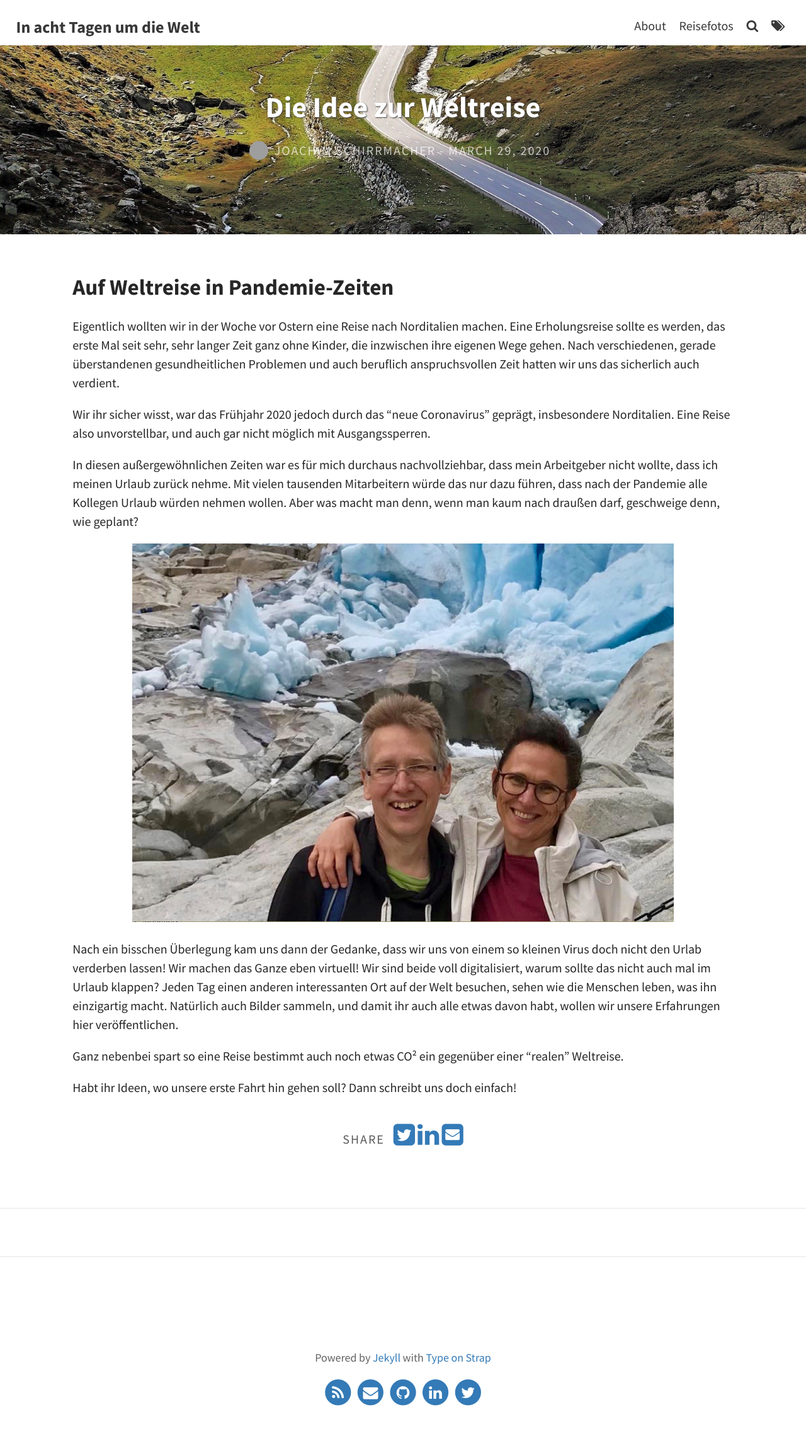
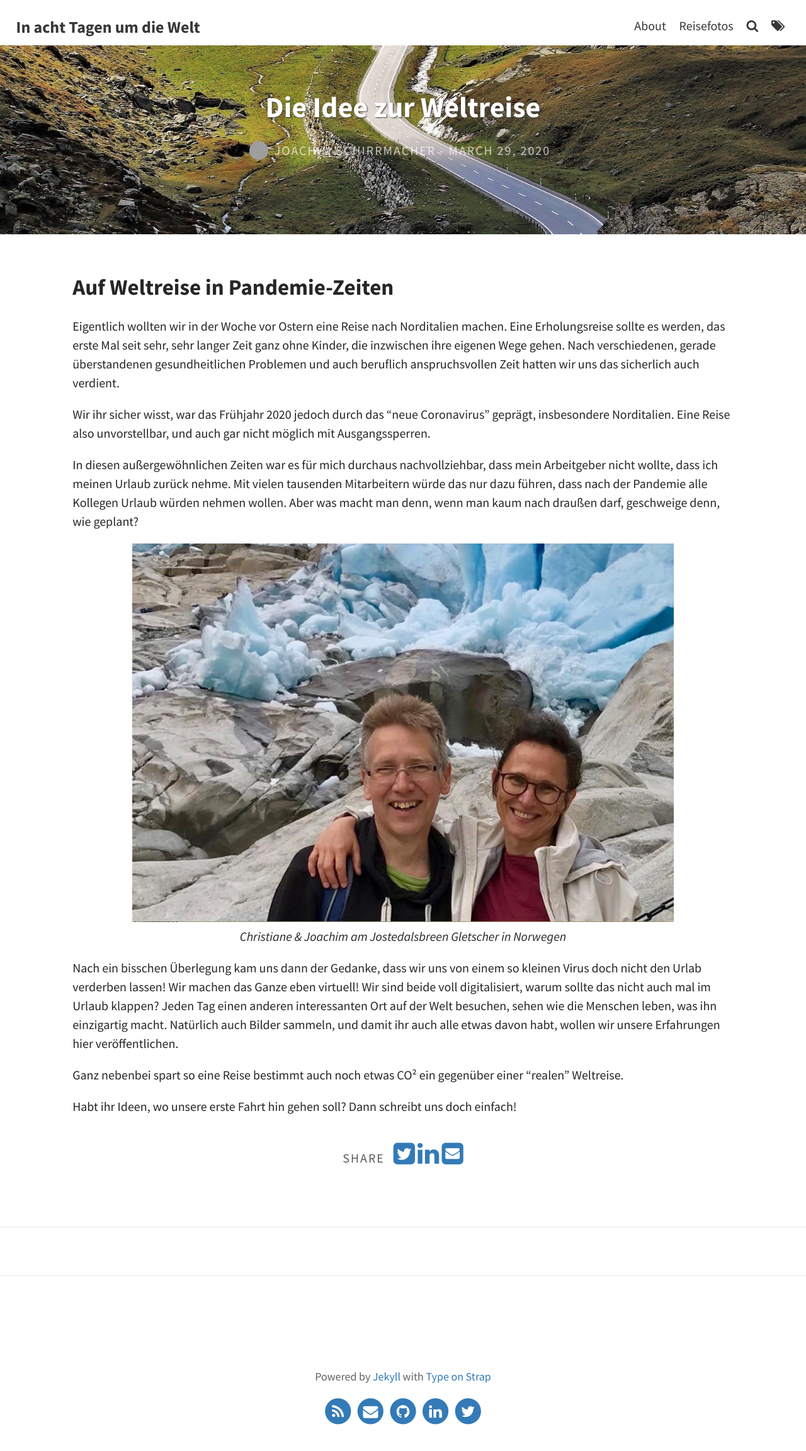
Before and after one commit to jschirrmacher/eight-days, a Jekyll site: the page built from _posts/2020-03-29-in-acht-tagen-um-die-welt.md, in a window 1280 px wide. Shown: the whole page at 63% size. Built offline with Jekyll 4.4.1, drawn with Linux system fonts in a browser that asks for light colours; comment, search, counter and statistics services are not loaded; before the commit the page ends 2274 px from its top, so only the background shows below that; grey boxes are pictures that could not be loaded.

Commit message:
Image descriptions

```diff
--- a/_includes/gallery.html
+++ b/_includes/gallery.html
@@ -13,7 +13,10 @@ html { overflow-y: scroll; }
 {% for image in site.static_files %}
   {% if image.path contains include.gallery_path %}
     {% unless image.path contains '.md' %}
-        <img src="{{ image.path | relative_url }}" alt="" class="grid-item" style="padding: 0;">
+        <div class="grid-item">
+          <img src="{{ image.path | relative_url }}" alt="" style="padding: 0;">
+          <em>{{ image.basename }}</em>
+        </div>
     {% endunless %}
   {% endif %}
 {% endfor %}
--- a/_posts/2020-03-29-in-acht-tagen-um-die-welt.md
+++ b/_posts/2020-03-29-in-acht-tagen-um-die-welt.md
@@ -2,7 +2,7 @@
 layout: post
 title: Die Idee zur Weltreise
 feature-img: assets/img/header.jpg
-thumbnail: /assets/img/gallery/Christiane-und-Joachim.jpg
+thumbnail: /assets/img/gallery/Christiane und Joachim am Jostedalbreen in Norwegen.jpg
 author: jschirrmacher
 ---
 ## Auf Weltreise in Pandemie-Zeiten
@@ -13,7 +13,8 @@ Wir ihr sicher wisst, war das Frühjahr 2020 jedoch durch das "neue Coronavirus"
 
 In diesen außergewöhnlichen Zeiten war es für mich durchaus nachvollziehbar, dass mein Arbeitgeber nicht wollte, dass ich meinen Urlaub zurück nehme. Mit vielen tausenden Mitarbeitern würde das nur dazu führen, dass nach der Pandemie alle Kollegen Urlaub würden nehmen wollen. Aber was macht man denn, wenn man kaum nach draußen darf, geschweige denn, wie geplant?
 
-![Christiane & Joachim](/assets/img/gallery/Christiane-und-Joachim.jpg)
+![Christiane & Joachim am Jostedalsbreen Gletscher in Norwegen](/assets/img/gallery/Christiane und Joachim am Jostedalbreen in Norwegen.jpg)
+_Christiane & Joachim am Jostedalsbreen Gletscher in Norwegen_
 
 Nach ein bisschen Überlegung kam uns dann der Gedanke, dass wir uns von einem so kleinen Virus doch nicht den Urlab verderben lassen! Wir machen das Ganze eben virtuell! Wir sind beide voll digitalisiert, warum sollte das nicht auch mal im Urlaub klappen? Jeden Tag einen anderen interessanten Ort auf der Welt besuchen, sehen wie die Menschen leben, was ihn einzigartig macht. Natürlich auch Bilder sammeln, und damit ihr auch alle etwas davon habt, wollen wir unsere Erfahrungen hier veröffentlichen.
 
--- a/assets/css/main.scss
+++ b/assets/css/main.scss
@@ -43,3 +43,8 @@ header#main {
     }
   }
 }
+
+img + em {
+  text-align: center;
+  display: block;
+}
```
Also changed, not shown: assets/img/gallery/Christiane und Joachim am Jostedalbreen in Norwegen.jpg (renamed from assets/img/gallery/Christiane-und-Joachim.jpg).
